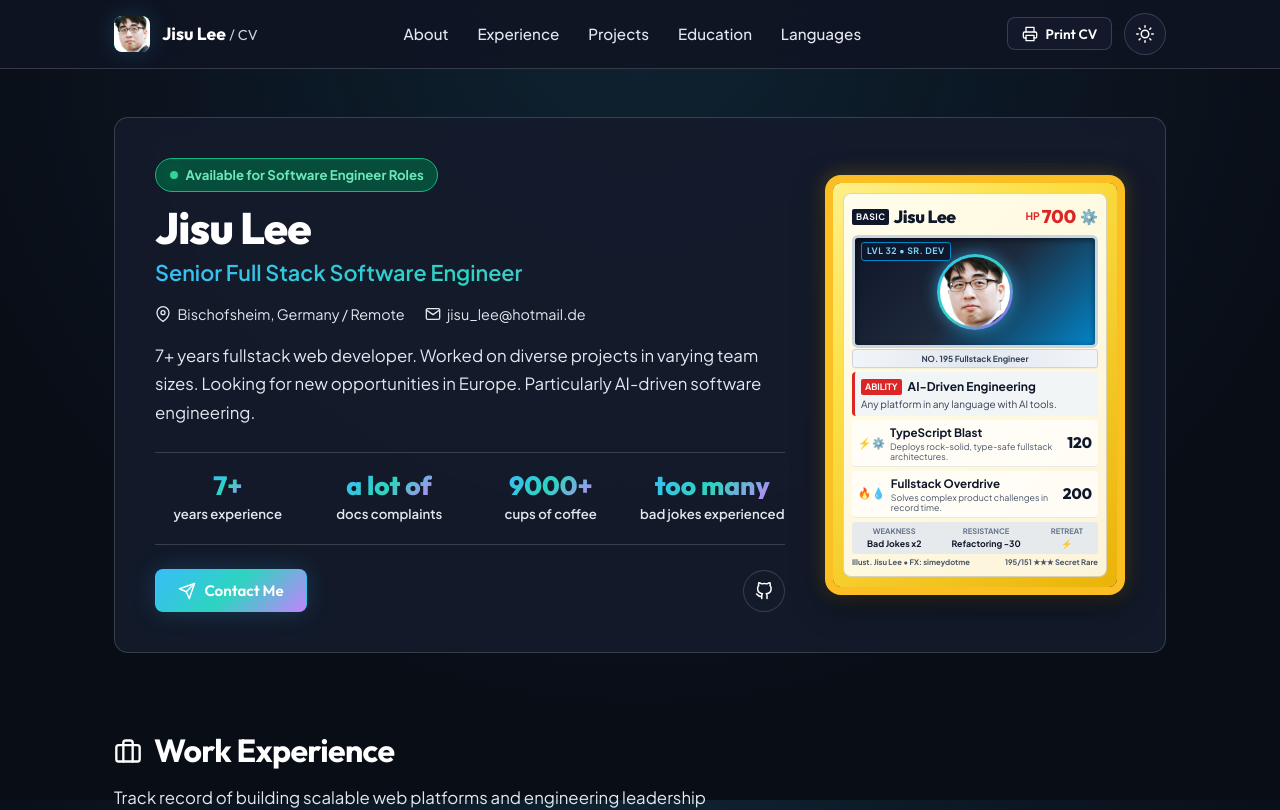
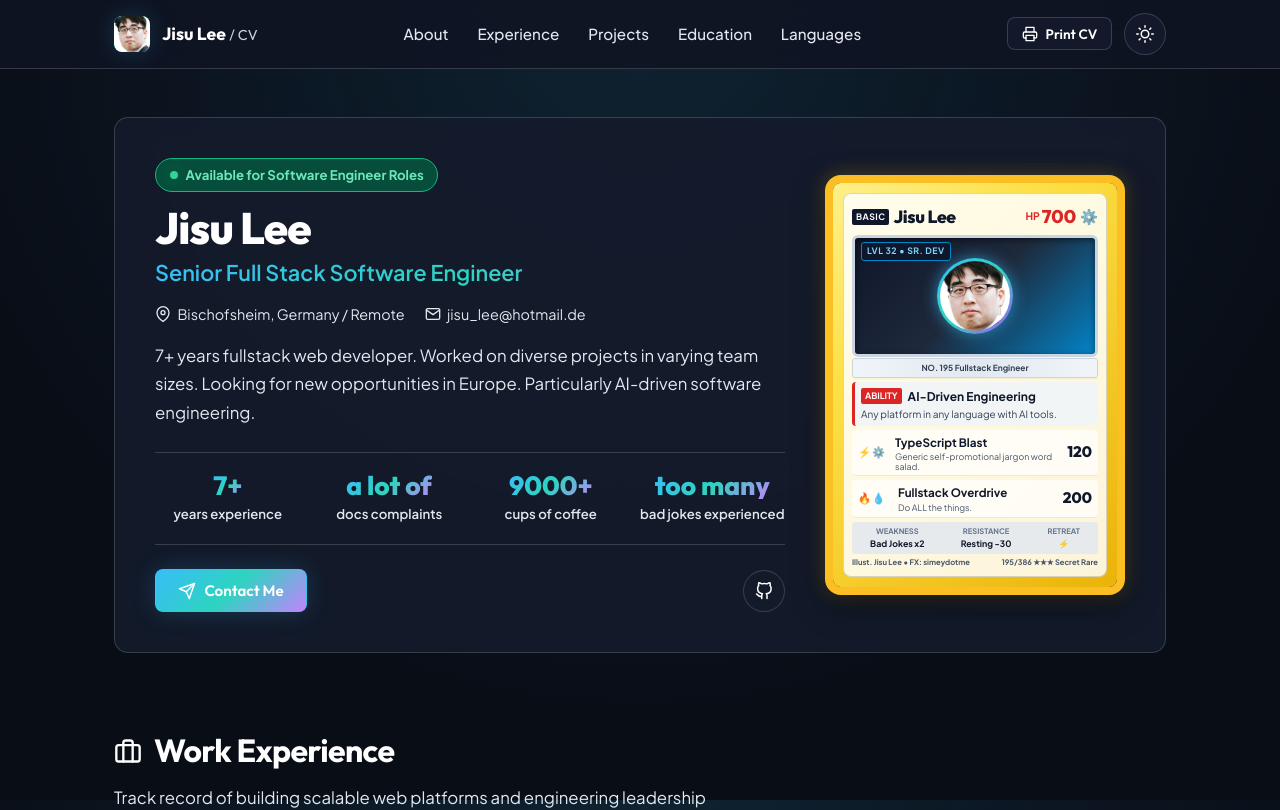
Before and after one commit to lee195/jlee-cv, a Nuxt app: page / in a window 1280 px wide. Shown: the top 810 px of the page. Built offline with nearby package versions, Linux system fonts and the light colour scheme.

Commit message:
adjust misc texts on profile card

```diff
--- a/app/components/PokemonProfileCard.vue
+++ b/app/components/PokemonProfileCard.vue
@@ -71,7 +71,7 @@
             </div>
             <div class="attack-info">
               <span class="attack-name">TypeScript Blast</span>
-              <span class="attack-desc">Deploys rock-solid, type-safe fullstack architectures.</span>
+              <span class="attack-desc">Generic self-promotional jargon word salad.</span>
             </div>
             <span class="attack-damage">120</span>
           </div>
@@ -83,7 +83,7 @@
             </div>
             <div class="attack-info">
               <span class="attack-name">Fullstack Overdrive</span>
-              <span class="attack-desc">Solves complex product challenges in record time.</span>
+              <span class="attack-desc">Do ALL the things.</span>
             </div>
             <span class="attack-damage">200</span>
           </div>
@@ -97,7 +97,7 @@
           </div>
           <div class="footer-stat">
             <span class="stat-title">resistance</span>
-            <span class="stat-val">Refactoring -30</span>
+            <span class="stat-val">Resting -30</span>
           </div>
           <div class="footer-stat">
             <span class="stat-title">retreat</span>
@@ -107,7 +107,7 @@
 
         <div class="card-rarity-bar">
           <span>Illust. Jisu Lee • FX: simeydotme</span>
-          <span>195/151 ★★★ Secret Rare</span>
+          <span>195/386 ★★★ Secret Rare</span>
         </div>
       </div>
 
```
